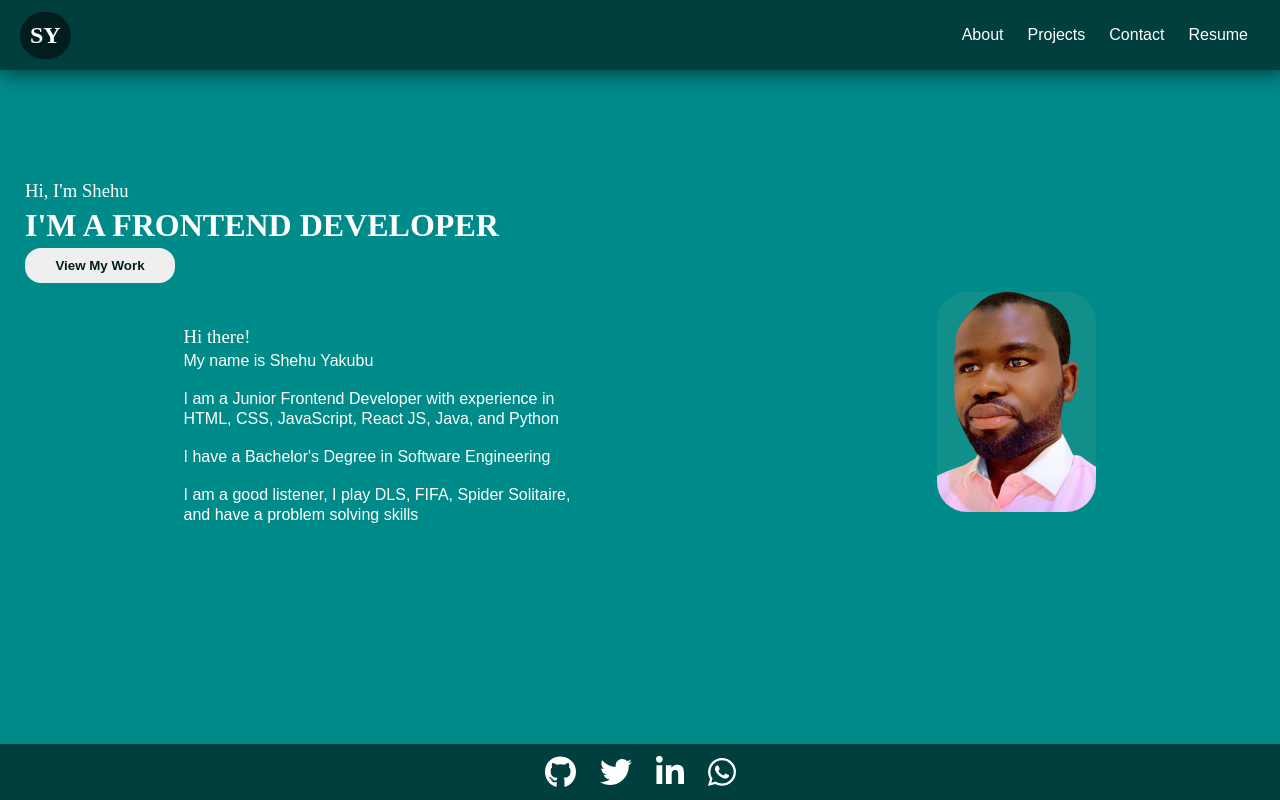
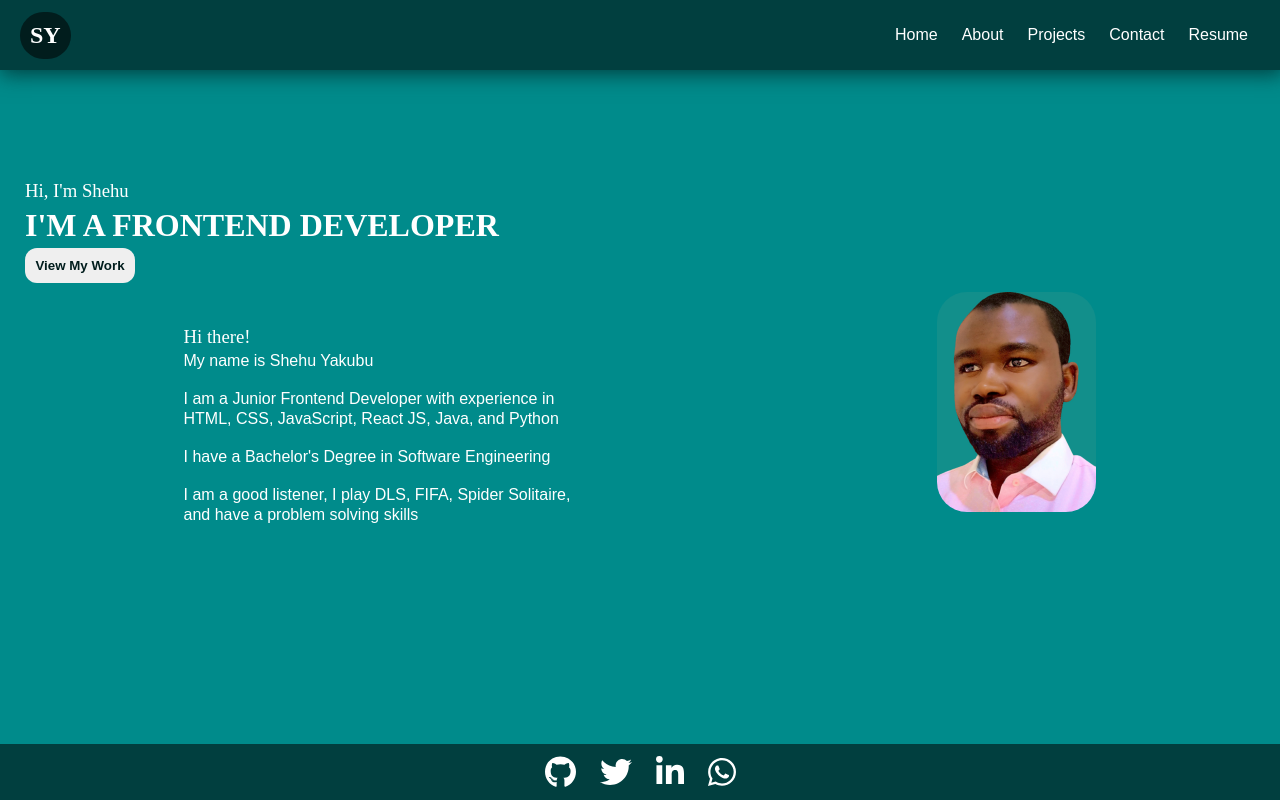
Before and after one commit to Shehu-Yakubu/profile, a React (Vite) app: page / in a window 1280 px wide. Built offline with nearby package versions, Linux system fonts and the light colour scheme; a web font is replaced by a local one.

Commit message:
Update links

```diff
--- a/src/App.css
+++ b/src/App.css
@@ -5,6 +5,7 @@
 }
 
 body {
+  box-sizing: border-box;
   background: #008b8b;
   font-family: Arial, Helvetica, sans-serif;
   color: #ffffff;
@@ -79,18 +80,19 @@ body {
 }
 
 .hero-button {
-  width: 150px;
+  width: 110px;
   padding: 10px;
   border: none;
-  border-radius: 16px;
-  color: #ffffff;
+  border-radius: 12px;
   cursor: pointer;
   font-weight: bold;
-  text-decoration: none;
 }
 
 .hero-button:hover {
   background: #013f3f;
+}
+
+.hero-button:hover > .hero-link {
   color: #ffffff;
 }
 
--- a/src/App.jsx
+++ b/src/App.jsx
@@ -20,9 +20,9 @@ function App() {
         <Navbar />
         <Routes>
           <Route path='/' exact element={<Home />} />
-          <Route path='/src/pages/Projects.jsx' element={<Projects />} />
           <Route path='/about' element={<About />} />
           <Route path='/projects' element={<Projects />} />
+          <Route path='/src/pages/Projects.jsx' element={<Projects />} />
           <Route path='/contact' element={<Contact />} />
         </Routes>
       </div>
--- a/src/components/Navbar.jsx
+++ b/src/components/Navbar.jsx
@@ -9,6 +9,10 @@ const Navbar = () => {
             </h3>
 
             <ul className="nav-ul">
+            <li className="nav-li">
+                    <Link to="/">Home</Link>
+                </li>
+
                 <li className="nav-li">
                     <Link to="/About">About</Link>
                 </li>
```
